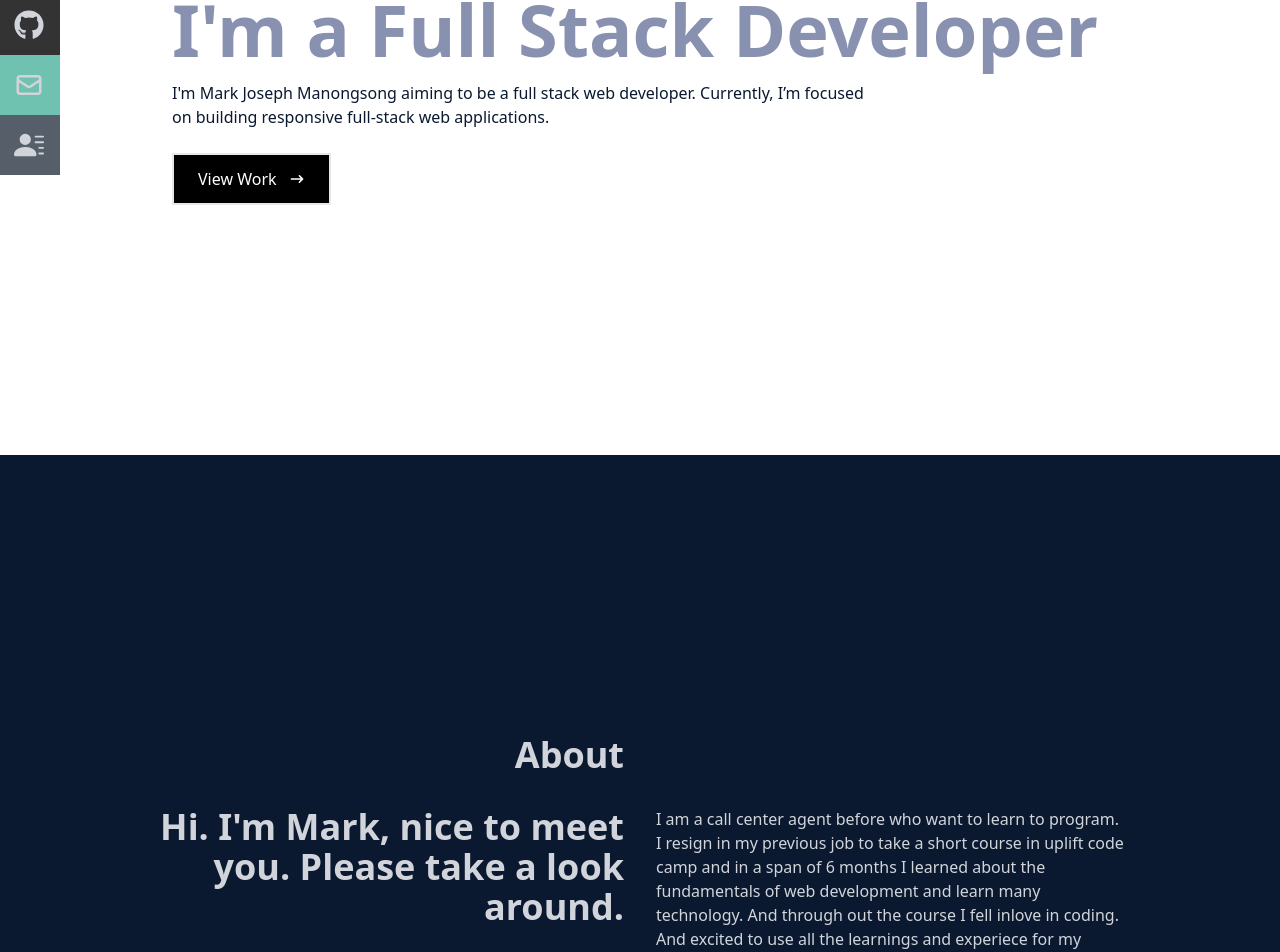
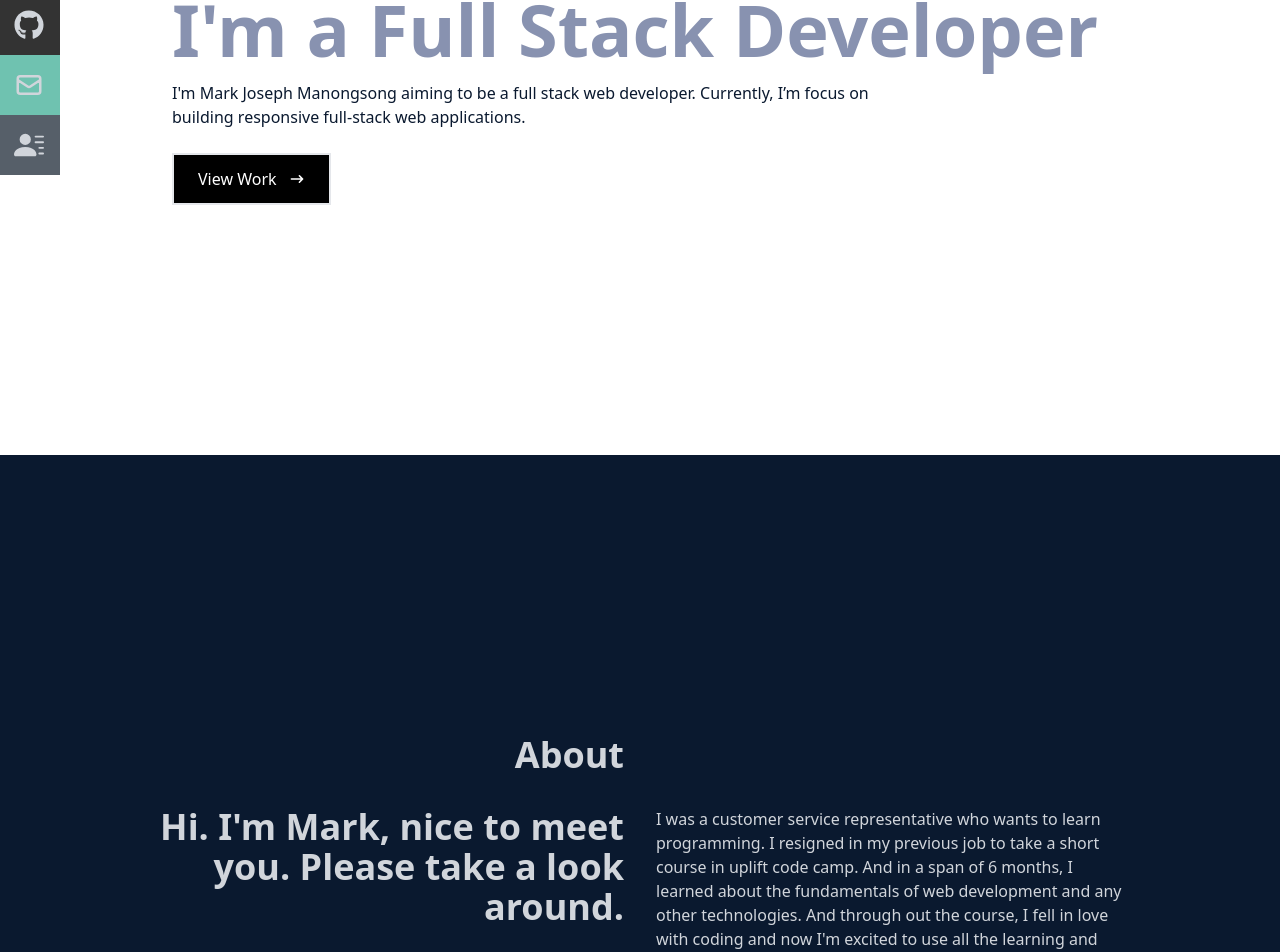
Before and after one commit to markmanongsong/Mark-Portfolio, a React (Vite) app in the folder portfolio/: page / in a window 1280 px wide. Shown: the part 345-1297 px from the top of the page. Built offline with nearby package versions, Linux system fonts and the light colour scheme.

Commit message:
added description

```diff
--- a/portfolio/src/components/About.jsx
+++ b/portfolio/src/components/About.jsx
@@ -19,12 +19,12 @@ const About = () => {
           </div>
           <div>
             <p>
-              I am a call center agent before who want to learn to program. I
-              resign in my previous job to take a short course in uplift code
-              camp and in a span of 6 months I learned about the fundamentals of
-              web development and learn many technology. And through out the
-              course I fell inlove in coding. And excited to use all the
-              learnings and experiece for my future job
+              I was a customer service representative who wants to learn
+              programming. I resigned in my previous job to take a short course
+              in uplift code camp. And in a span of 6 months, I learned about
+              the fundamentals of web development and any other technologies.
+              And through out the course, I fell in love with coding and now I'm
+              excited to use all the learning and experience for my future job.
             </p>
           </div>
         </div>
--- a/portfolio/src/components/Home.jsx
+++ b/portfolio/src/components/Home.jsx
@@ -14,7 +14,7 @@ const Home = () => {
         </h2>
         <p className="text-[#0a192f] py-4 max-w-[700px]">
           I'm Mark Joseph Manongsong aiming to be a full stack web developer.
-          Currently, I’m focused on building responsive full-stack web
+          Currently, I’m focus on building responsive full-stack web
           applications.
         </p>
         <div>
--- a/portfolio/src/components/Projects.jsx
+++ b/portfolio/src/components/Projects.jsx
@@ -29,7 +29,10 @@ const Work = () => {
             {/* Hover Effects */}
             <div className="opacity-0 group-hover:opacity-100">
               <span className="text-2xl font-bold text-white tracking-wider">
-                Html,Css,Javascript Application
+                Snake reverse
+                <br></br>
+                Classic snake game but in reverse Html,Css,Javascript
+                Application
               </span>
               <div className="pt-8 text-center">
                 <a
@@ -58,7 +61,10 @@ const Work = () => {
             {/* Hover Effects */}
             <div className="opacity-0 group-hover:opacity-100">
               <span className="text-2xl font-bold text-white tracking-wider">
-                React JS Application
+                Water Counter
+                <br />
+                Water will increase every time you press the add React JS
+                Application
               </span>
               <div className="pt-8 text-center">
                 <a
@@ -88,6 +94,10 @@ const Work = () => {
             {/* Hover Effects */}
             <div className="opacity-0 group-hover:opacity-100">
               <span className="text-2xl font-bold text-white tracking-wider">
+                Weather App
+                <br />
+                Check the weather
+                <br />
                 React JS Application
               </span>
               <div className="pt-8 text-center">
@@ -114,6 +124,10 @@ const Work = () => {
             {/* Hover Effects */}
             <div className="opacity-0 group-hover:opacity-100">
               <span className="text-2xl font-bold text-white tracking-wider">
+                Todo List
+                <br />
+                You can create todo list
+                <br />
                 React JS and Node JS , Express JS Application
               </span>
               <div className="pt-8 text-center">
@@ -144,6 +158,10 @@ const Work = () => {
             {/* Hover Effects */}
             <div className="opacity-0 group-hover:opacity-100">
               <span className="text-2xl font-bold text-white tracking-wider">
+                Ecommerce website
+                <br />
+                basic ecommerce site
+                <br />
                 React JS and Tailwind css Application
               </span>
               <div className="pt-8 text-center">
@@ -173,15 +191,24 @@ const Work = () => {
             {/* Hover Effects */}
             <div className="opacity-0 group-hover:opacity-100">
               <span className="text-2xl font-bold text-white tracking-wider">
+                Chapp
+                <br />
+                Short for chat app
+                <br />
+                basic chat app
+                <br />
                 React JS Firebase Application
               </span>
               <div className="pt-8 text-center">
-                <a href="/">
+                <a href="https://chapp-sigma.vercel.app/" target="_blank">
                   <button className="text-center rounded-lg px-4 py-3 m-2 bg-white text-gray-700 font-bold text-lg">
                     Demo
                   </button>
                 </a>
-                <a href="/">
+                <a
+                  href="https://github.com/mango-gills/final-project_group-2"
+                  target="_blank"
+                >
                   <button className="text-center rounded-lg px-4 py-3 m-2 bg-white text-gray-700 font-bold text-lg">
                     Code
                   </button>
```
